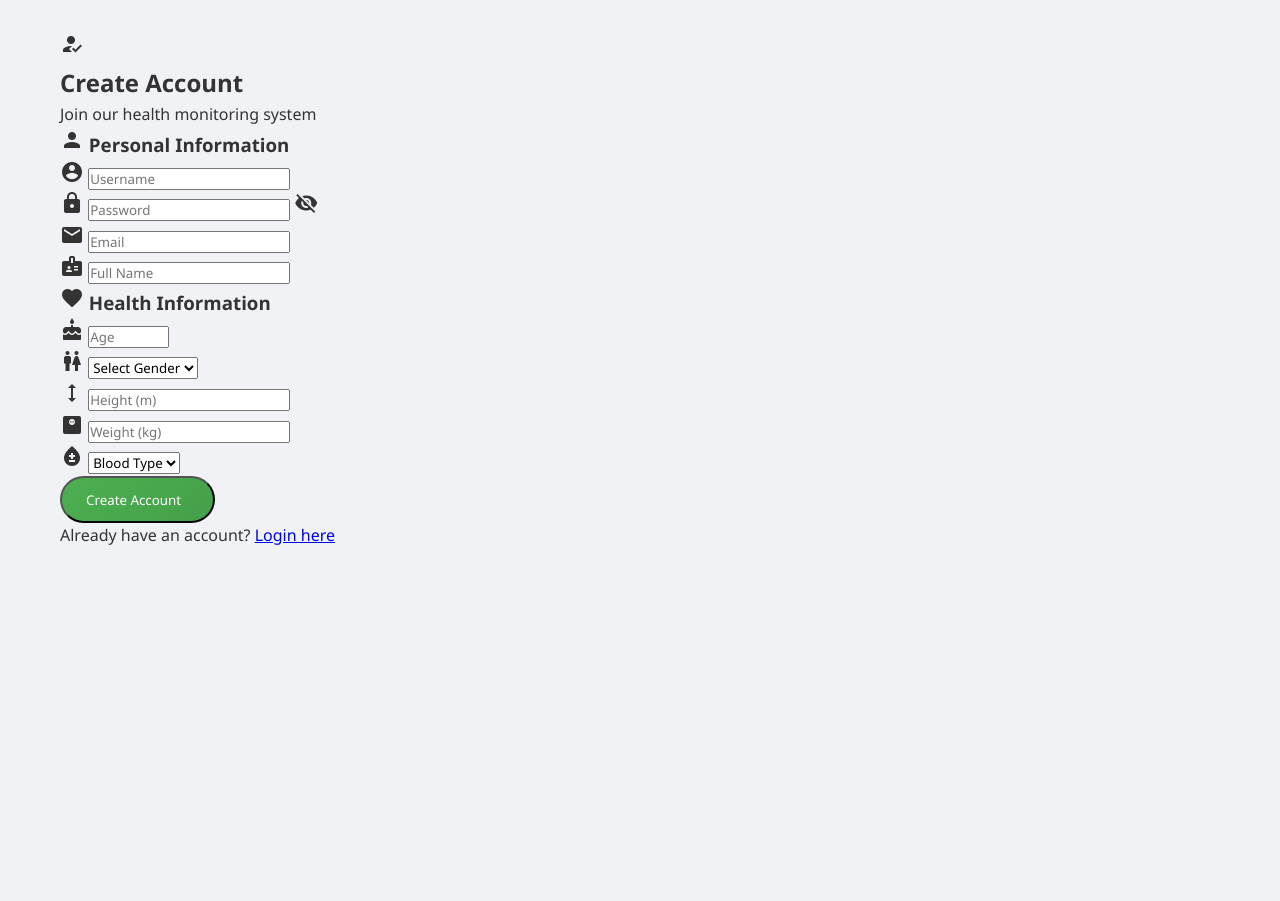
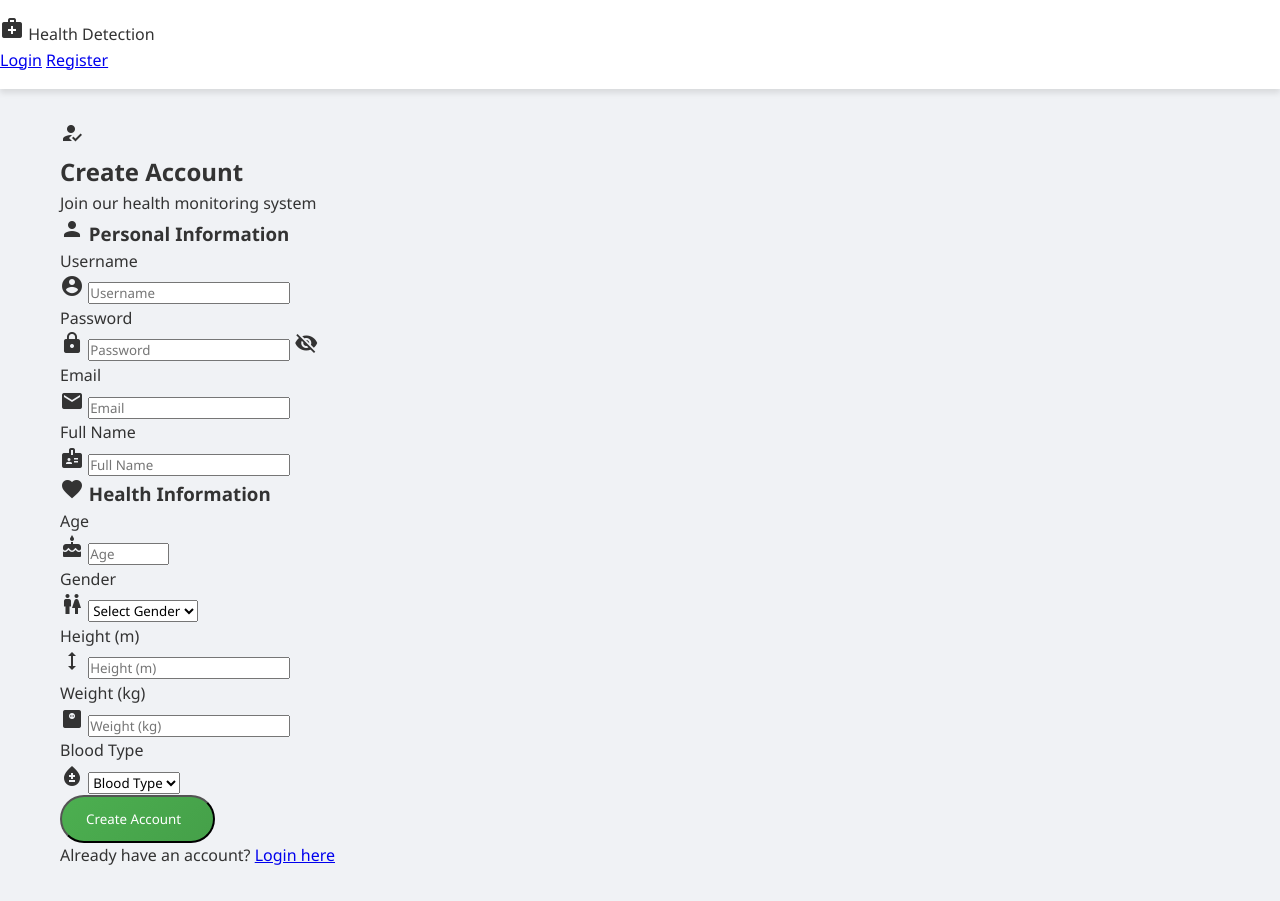
Before and after one commit to faizannyasinn/DiseaseDetectionSystem, a Flask app: page /register in a window 1280 px wide. Before the commit the page ends 545 px from the top, so only its background shows below. Run offline with Flask 3, Linux system fonts and the light colour scheme.

Commit message:
Update register.html

```diff
--- a/templates/register.html
+++ b/templates/register.html
@@ -1,14 +1,5 @@
-<!DOCTYPE html>
-<html>
-<head>
-    <title>Register - Health Detection System</title>
-    <link rel="stylesheet" href="{{ url_for('static', filename='css/style.css') }}">
-    <meta name="viewport" content="width=device-width, initial-scale=1.0">
-    <link href="https://fonts.googleapis.com/icon?family=Material+Icons" rel="stylesheet">
-    <script src="https://code.jquery.com/jquery-3.6.0.min.js"></script>
-</head>
-<body>
-    <div class="container">
+{% extends "base.html" %}
+{% block content %}
 <div class="auth-card registration">
   <div class="auth-header">
     <i class="material-icons health-icon">how_to_reg</i>
@@ -16,23 +7,13 @@
     <p>Join our health monitoring system</p>
   </div>
 
-            {% with messages = get_flashed_messages() %}
-                {% if messages %}
-                    {% for message in messages %}
-                        <div class="alert alert-danger">
-                            <i class="material-icons alert-icon">error</i>
-                            {{ message }}
-                        </div>
-                    {% endfor %}
-                {% endif %}
-            {% endwith %}
-
   <form method="POST" class="auth-form" id="registrationForm">
     <!-- Personal Information -->
     <div class="form-section">
       <h3><i class="material-icons">person</i> Personal Information</h3>
 
       <div class="form-group">
+        <label for="username">Username</label>
         <div class="input-with-icon">
           <i class="material-icons">account_circle</i>
           <input type="text" name="username" id="username" class="form-control" placeholder="Username" required>
@@ -40,15 +21,17 @@
       </div>
 
       <div class="form-group">
+        <label for="password">Password</label>
         <div class="input-with-icon">
           <i class="material-icons">lock</i>
           <input type="password" name="password" id="password" class="form-control" placeholder="Password" required>
-                            <i class="material-icons toggle-password" id="togglePassword">visibility_off</i>
+          <i class="material-icons toggle-password" id="togglePassword" tabindex="0" aria-label="Show password">visibility_off</i>
         </div>
         <div class="password-strength" id="passwordStrength"></div>
       </div>
 
       <div class="form-group">
+        <label for="email">Email</label>
         <div class="input-with-icon">
           <i class="material-icons">email</i>
           <input type="email" name="email" id="email" class="form-control" placeholder="Email" required>
@@ -56,6 +39,7 @@
       </div>
 
       <div class="form-group">
+        <label for="name">Full Name</label>
         <div class="input-with-icon">
           <i class="material-icons">badge</i>
           <input type="text" name="name" id="name" class="form-control" placeholder="Full Name" required>
@@ -69,6 +53,7 @@
 
       <div class="form-row">
         <div class="form-group half">
+          <label for="age">Age</label>
           <div class="input-with-icon">
             <i class="material-icons">cake</i>
             <input type="number" name="age" id="age" class="form-control" placeholder="Age" required min="1" max="120">
@@ -76,6 +61,7 @@
         </div>
 
         <div class="form-group half">
+          <label for="gender">Gender</label>
           <div class="input-with-icon">
             <i class="material-icons">wc</i>
             <select name="gender" id="gender" class="form-control" required>
@@ -90,6 +76,7 @@
 
       <div class="form-row">
         <div class="form-group half">
+          <label for="height">Height (m)</label>
           <div class="input-with-icon">
             <i class="material-icons">height</i>
             <input type="number" name="height" id="height" class="form-control" placeholder="Height (m)" step="0.01" required>
@@ -97,6 +84,7 @@
         </div>
 
         <div class="form-group half">
+          <label for="weight">Weight (kg)</label>
           <div class="input-with-icon">
             <i class="material-icons">monitor_weight</i>
             <input type="number" name="weight" id="weight" class="form-control" placeholder="Weight (kg)" step="0.1" required>
@@ -105,6 +93,7 @@
       </div>
 
       <div class="form-group">
+        <label for="bloodType">Blood Type</label>
         <div class="input-with-icon">
           <i class="material-icons">bloodtype</i>
           <select name="blood_type" id="bloodType" class="form-control" required>
@@ -134,8 +123,4 @@
     </p>
   </div>
 </div>
-    </div>
-
-    <script src="{{ url_for('static', filename='js/main.js') }}"></script>
-</body>
-</html>
+{% endblock %}
```
Lines whose indentation alone changed are shown as unchanged.
